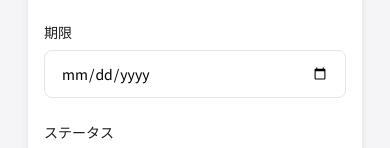
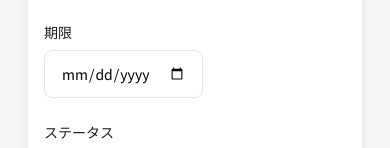
Before and after one commit to skdhc592/task-app, a Next.js app: page /tasks/new in a window 390 px wide. Shown: the part 490-638 px from the top of the page. Built offline with nearby package versions, Linux system fonts and the light colour scheme.

Commit message:
style: refine input element widths for date fields in task creation and editing pages; improve responsiveness with media queries for better mobile usability

```diff
--- a/app/globals.css
+++ b/app/globals.css
@@ -592,19 +592,26 @@ input:focus, textarea:focus, select:focus {
 
   /* 期限入力欄に特に強力なスタイル */
   input[type="date"] {
-    width: 100% !important;
-    max-width: 100% !important;
+    width: auto !important;
+    max-width: 250px !important;
     box-sizing: border-box !important;
     min-width: 0 !important;
     -webkit-appearance: none;
     -moz-appearance: textfield;
   }
+
+  /* モバイルでは少し狭く */
+  @media (max-width: 480px) {
+    input[type="date"] {
+      max-width: 200px !important;
+    }
+  }
 }
 
 /* 期限入力欄のグローバルスタイル（全画面サイズ） */
 input[type="date"] {
-  width: 100% !important;
-  max-width: 100% !important;
+  width: auto !important;
+  max-width: 250px !important;
   box-sizing: border-box !important;
   min-width: 0 !important;
 }
--- a/app/tasks/[id]/edit/page.tsx
+++ b/app/tasks/[id]/edit/page.tsx
@@ -168,8 +168,8 @@ export default function EditTaskPage() {
                 value={dueDate}
                 onChange={(e) => setDueDate(e.target.value)}
                 style={{
-                  width: "100%",
-                  maxWidth: "100%",
+                  width: "auto",
+                  maxWidth: "250px",
                   padding: "12px 16px",
                   borderRadius: "8px",
                   border: "1px solid #e5e5e7",
--- a/app/tasks/new/page.tsx
+++ b/app/tasks/new/page.tsx
@@ -134,8 +134,8 @@ export default function NewTaskPage() {
                 value={dueDate}
                 onChange={(e) => setDueDate(e.target.value)}
                 style={{
-                  width: "100%",
-                  maxWidth: "100%",
+                  width: "auto",
+                  maxWidth: "250px",
                   padding: "12px 16px",
                   borderRadius: "8px",
                   border: "1px solid #e5e5e7",
```
